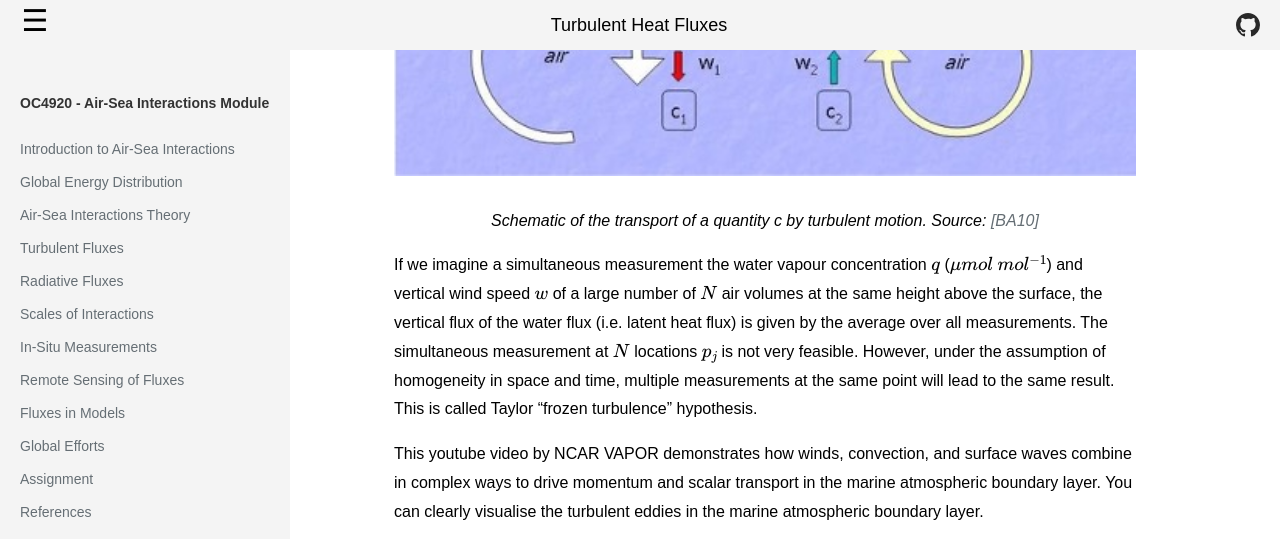
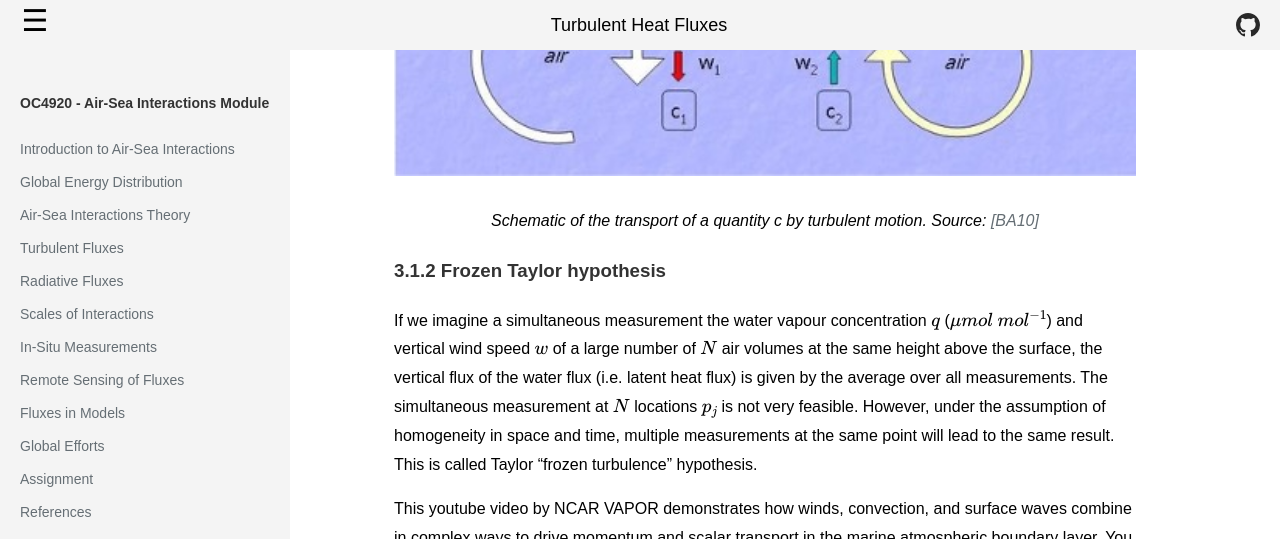
Before and after one commit to marcelduplessis/air-sea-interactions-notes, a Jekyll site: the page built from turbulent-fluxes.md, in a window 1280 px wide and 900 px high, scrolled down 1130 px, cut to the strip 0-539 px from the top of the window. Built offline with Jekyll 4.4.1, drawn with Linux system fonts in a browser that asks for light colours.

Commit message:
eddy cov

```diff
--- a/turbulent-fluxes.md
+++ b/turbulent-fluxes.md
@@ -36,6 +36,8 @@ The flux of the scalar quantity \\( c \\) is given by:
   <img src="assets/images/eddy-cov-schematic.jpg" alt="eddy covariance schematic" style="width: 100%; margin: 30px 0 5px 0;">
   <p><em>Schematic of the transport of a quantity c by turbulent motion. Source: <a href="/references/#BA10">[BA10]</a></em></p>
 </div>
+
+### Frozen Taylor hypothesis
 
 If we imagine a simultaneous measurement the water vapour concentration \\( q \\) (\\( \mu mol \\) \\( mol^{-1} \\)) and vertical wind speed \\( w \\) of a large number of \\( N \\) air volumes at the same height above the surface, the vertical flux of the water flux (i.e. latent heat flux) is given by the average over all measurements. The simultaneous measurement at \\( N \\) locations \\( p_j \\) is not very feasible. However, under the assumption of homogeneity in space and time, multiple measurements at the same point will lead to the same result. This is called Taylor "frozen turbulence" hypothesis.
 
```
